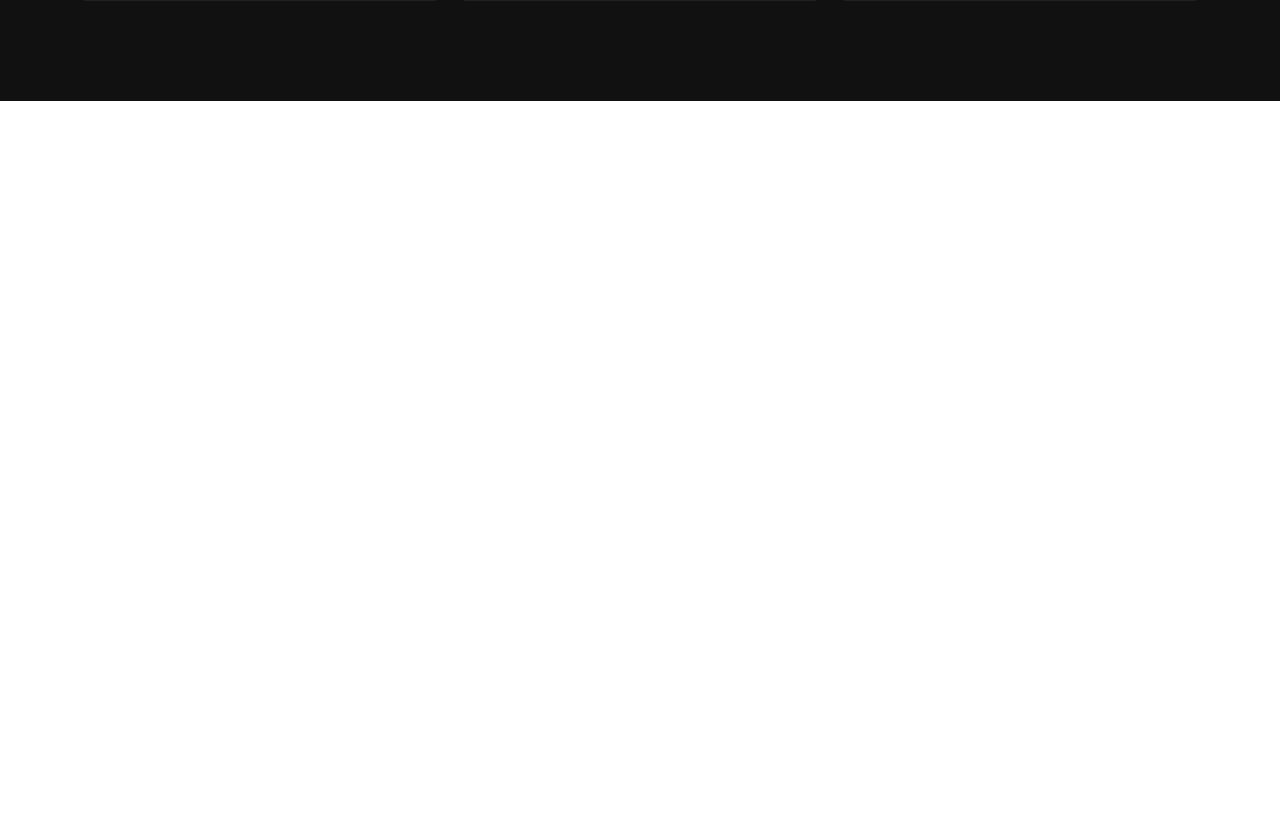
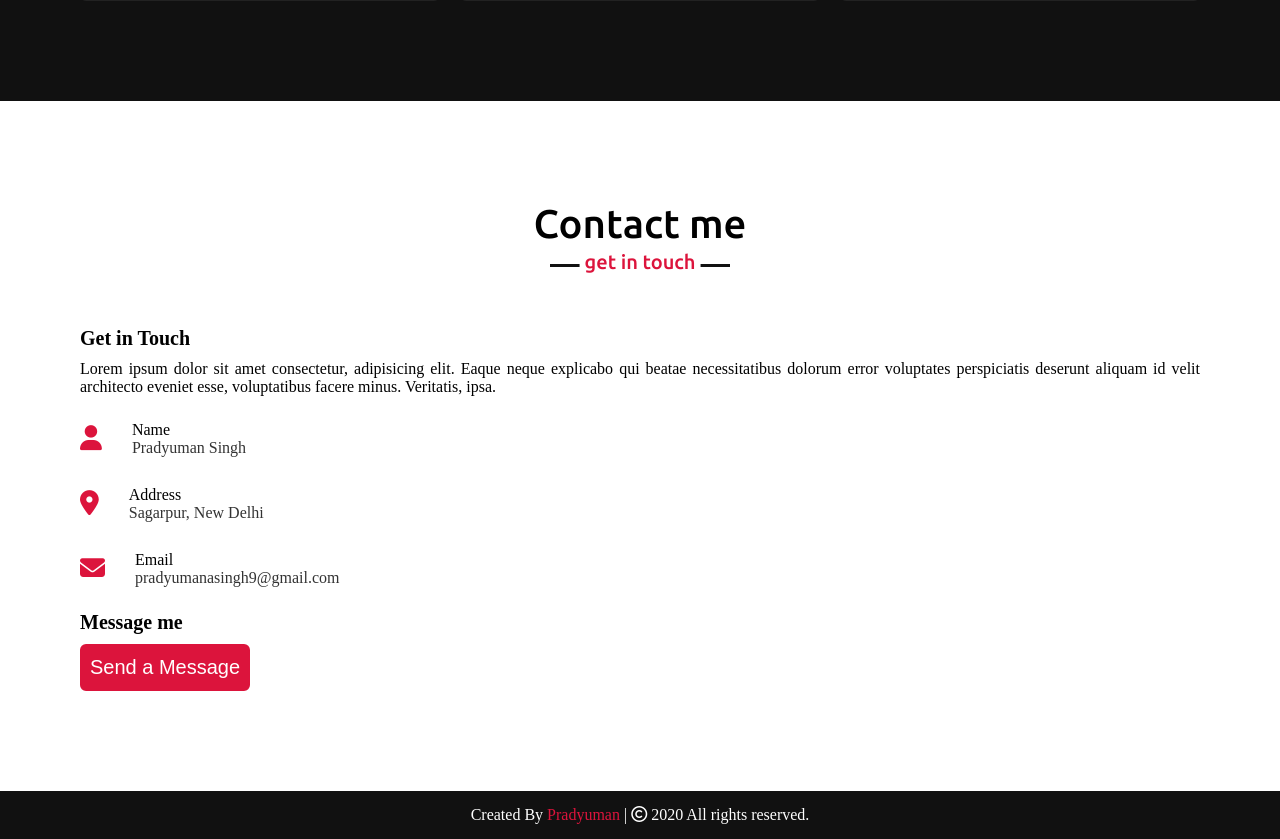
Before and after one commit to pradyumansingh989/My-portfolio, a PHP site: page / in a window 1280 px wide. Shown: the part 3283-4122 px from the top of the page. Before the commit the page ends 3384 px from the top, so only its background shows below. Run offline with PHP 8.4, Linux system fonts and the light colour scheme; some libraries are stand-ins or nearby versions.

Commit message:
completed contact section & footer

```diff
--- a/index.html
+++ b/index.html
@@ -24,7 +24,7 @@
                 <li><a href="#work">Work-Area</a></li>
                 <li><a href="#skills">Skills</a></li>
                 <li><a href="#teams">Accounts</a></li>
-                <li><a href="#">Contact</a></li>
+                <li><a href="#contact">Contact</a></li>
             </ul>
             <div class="menu-btn">
                 <i class="fas fa-bars"></i>
@@ -186,6 +186,57 @@
         </div>
     </section>
 
+    <!-- contact section -->
+
+    <section class="contact" id="contact">
+        <div class="max-width">
+            <h2 class="title">Contact me</h2>
+            <div class="contact-content">
+                <div class="column left">
+                    <div class="text">Get in Touch</div>
+                    <p>Lorem ipsum dolor sit amet consectetur, adipisicing elit. Eaque neque explicabo qui beatae necessitatibus dolorum error voluptates perspiciatis deserunt aliquam id velit architecto eveniet esse, voluptatibus facere minus. Veritatis, ipsa.</p>
+                    <div class="icons">
+                        <div class="row">
+                            <i class="fas fa-user"></i>
+                            <div class="info">
+                                <div class="head">Name</div>
+                                <div class="sub-title">Pradyuman Singh</div>
+                            </div>
+                        </div>
+
+                        <div class="row">
+                            <i class="fas fa-map-marker-alt"></i>
+                            <div class="info">
+                                <div class="head">Address</div>
+                                <div class="sub-title">Sagarpur, New Delhi</div>
+                            </div>
+                        </div>
+
+                        <div class="row">
+                            <i class="fas fa-envelope"></i>
+                            <div class="info">
+                                <div class="head">Email</div>
+                                <div class="sub-title">pradyumanasingh9@gmail.com</div>
+                            </div>
+                        </div>
+
+                    </div>
+                </div>
+                <div class="column right">
+                    <div class="text">Message me</div>
+                            <div class="button">
+                                <a href="mailto:Pradyumanasingh9@gmail.com"><button type="submit">Send a Message</button></a>
+                           </div>
+                </div>
+            </div>
+        </div>
+    </section>
+
+    <!-- footer section start -->
+    <footer>
+        <span>Created By <a href="https://www.linkedin.com/in/pradyuman-singh-5b9650148/">Pradyuman</a> | <span class="far fa-copyright"></span> 2020 All rights reserved.</span>
+    </footer>
+
     <script src="script.js"></script>
 </body>
 </html>
--- a/style.css
+++ b/style.css
@@ -157,13 +157,14 @@
 section{
     padding: 100px 0;
 }
-.about, .work, .skills, .teams{
+.about, .work, .skills, .teams, .contact footer{
     font-family: 'Poppins', sans-serif;
 }
 
 .about .about-content,
 .work .work-content,
-.skills .skills-content{
+.skills .skills-content,
+.contact .contact-content{
     display: flex;
     flex-wrap: wrap;
     align-items: center;
@@ -445,6 +446,81 @@
 }
 
 
+/* contact section styling */
+.contact .title::after{
+    content: "get in touch";
+}
+.contact .contact-content .column{
+    width: calc(50%-30px);
+}
+.contact .contact-content .text{
+    font-size: 20px;
+    font-weight: 600;
+    margin-bottom: 10px;
+}
+.contact .contact-content .left p{
+    text-align: justify;
+}
+.contact .contact-content .left .icons{
+    margin: 10px 0;
+}
+.contact .contact-content .row{
+    display: flex;
+    height: 65px;
+    align-items: center;
+}
+.contact .contact-content .row .info{
+    margin-left: 30px;
+}
+.contact .contact-content .row i{
+    font-size: 25px;
+    color: crimson;
+}
+.contact .contact-content .info .head{
+    font-weight: 500;
+}
+.contact .contact-content .info .sub-title{
+    color: #333;
+}
+
+.contact .right .button{
+    height: 47px;
+    width: 170px;
+}
+.contact .right .button button{
+    width: 100%;
+    height: 100%;
+    border: 2px solid crimson;
+    background: crimson;
+    color: #fff;
+    outline: none;
+    font-size: 20px;
+    font-weight: 500;
+    border-radius: 6px;
+    cursor: pointer;
+    transition: all 0.3s ease;
+}
+.contact .right .button button:hover{
+    color: crimson;
+    background: none;
+}
+
+/* footer section styling */
+footer{
+    background: #111;
+    padding: 15px 23px;
+    color: #fff;
+    text-align: center;
+}
+footer span a{
+    color: crimson;
+    text-decoration: none;
+}
+footer span a:hover{
+    text-decoration: underline;
+}
+
+
 /* Responsive media queries */
 @media(max-width:1300px){
     .home .max-width{
@@ -530,7 +606,8 @@
     .work .work-content .card{
         width: 100%;
     }
-    .skills .skills-content .column{
+    .skills .skills-content .column,
+    .contact .contact-content .column{
         width: 100%;
         margin-bottom: 35px;
     }
@@ -570,4 +647,15 @@
     .home .home-content .text-3{
         font-size:27px;
     }
+    .about .about-content .right .text,
+    .skills .skills-content .left .text{
+        font-size: 19px;
+    }
+    .contact .right form .fields{
+        flex-direction: column;
+    }
+    .contact .right form .name,
+    .contact .right form .email{
+        margin: 0;
+    }
 }
```
